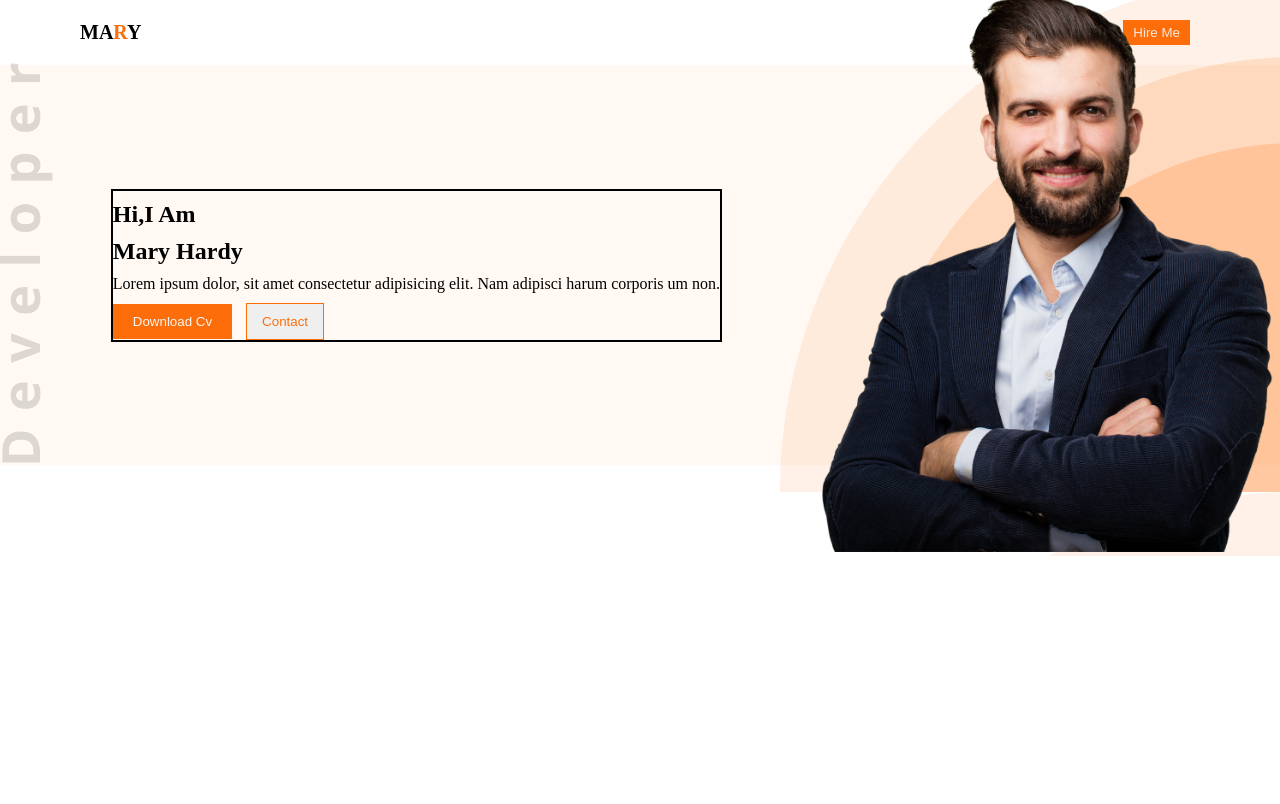
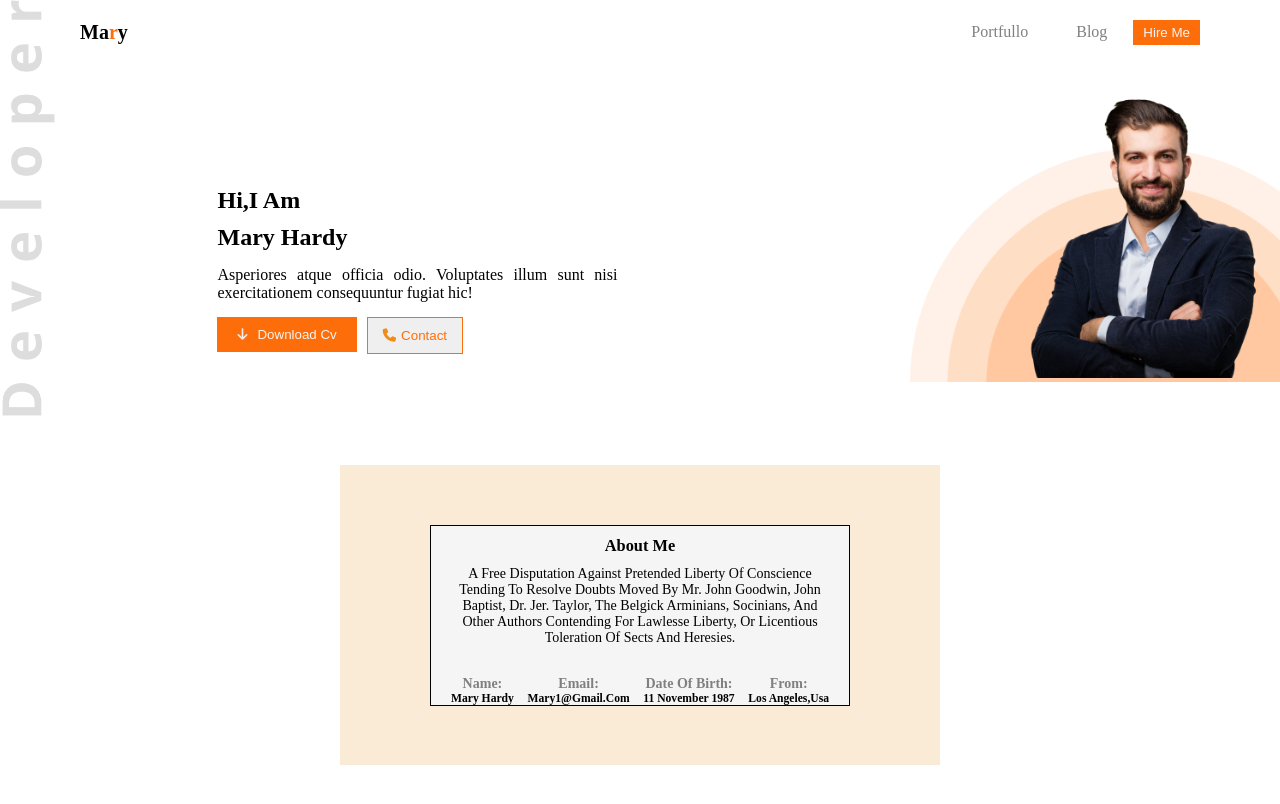
Before and after one commit to asik247/dev-project, a plain HTML site: page index.html in a window 1280 px wide. Drawn offline with Linux system fonts and the light colour scheme.

Commit message:
2nd commit

```diff
--- a/index.html
+++ b/index.html
@@ -5,6 +5,8 @@
     <meta charset="UTF-8">
     <meta name="viewport" content="width=device-width, initial-scale=1.0">
     <title>my first protfullo website</title>
+    <!-- fontawsome link -->
+   <link rel="stylesheet" href="https://cdnjs.cloudflare.com/ajax/libs/font-awesome/6.7.2/css/all.min.css" integrity="sha512-Evv84Mr4kqVGRNSgIGL/F/aIDqQb7xQ2vcrdIwxfjThSH8CSR7PBEakCr51Ck+w+/U6swU2Im1vVX0SVk9ABhg==" crossorigin="anonymous" referrerpolicy="no-referrer" />
     <link rel="stylesheet" href="style.css">
 </head>
 
@@ -18,11 +20,13 @@
             <ul>
                 <li><a href="#">portfullo</a></li>
                 <li><a href="#">blog</a></li>
-                <li><a href="#"><button>hire me</button></a></li>
+                <!-- <li><a href="#"><button>hire me</button></a></li> -->
+                <button>hire me</button>
             </ul>
         </nav>
     </header>
     <!-- headder code end -->
+     <!-- main code start -->
     <main>
         <!-- hero are code -->
          <section>
@@ -33,18 +37,59 @@
                 <div class="title">
                     <h2>hi,i am</h2>
                     <h1>Mary hardy</h1>
-                    <p>Lorem ipsum dolor, sit amet consectetur adipisicing elit. Nam adipisci harum corporis um non.</p>
+                    <p>Asperiores atque officia odio. Voluptates illum sunt nisi exercitationem consequuntur fugiat hic!</p>
                    <div class="btnDiv">
-                      <button class="btn">Download cv</button>
-                    <button class="btn_1">contact</button>
+                       <!-- icon -->
+                       <div class="btn_00">
+
+                      <button class="btn"> <i class="fa-solid fa-arrow-down"></i>Download cv</button>
+                       </div>
+                      <!-- icon -->
+
+                       <div class="btn_11">  <button class="btn_1"> <i class="fa-solid fa-phone"></i>contact</button>
                    </div>
-
+                        </div>
                 </div>
                 <div class="picture">
                     <img src="images/hardy.png" alt="">
                 </div>
             </div>
          </section>
+         <!-- hero area end -->
+
+         <!-- About Section Code start here -->
+          <section>
+            <div class="about">
+                <div class="aboutChild">
+                    <h3>about me</h3>
+                    <p>A free disputation against pretended liberty of conscience tending to resolve doubts moved by Mr. John Goodwin, John Baptist, Dr. Jer. Taylor, the Belgick Arminians, Socinians, and other authors contending for lawlesse liberty, or licentious toleration of sects and heresies.</p>
+
+                    <!-- details line name  -->
+                     <div class="aboutUs">
+                        <div class="name">
+                             <h4>name:</h4>
+                            <h5>mary hardy</h5>
+                        </div>
+                        <div class="email">
+                            <h4>email:</h4>
+                        <h5>mary1@gmail.com</h5>
+                        </div>
+                        <div class="birth">
+                            <h4>date of birth:</h4>
+                            <h5>11 november 1987</h5>
+                        </div>
+                        <div class="from">
+                            <h4>from:</h4>
+                            <h5>los angeles,usa</h5>
+                        </div>
+
+
+                        </div>
+
+
+                </div>
+            </div>
+          </section>
     </main>
     <footer>
 
--- a/style.css
+++ b/style.css
@@ -13,7 +13,8 @@ nav{
 .logo h2{
     font-size: 20px;
     font-weight: 800;
-    text-transform: uppercase;
+    text-transform: capitalize;
+    cursor: pointer;
 }
 .logo span{
     color: #FD6E0A;
@@ -28,15 +29,25 @@ ul li a{
     text-transform: capitalize;
     color: gray;
     font-size: 16px;
+    padding: 7px 12px;
+    transition: 0.5s;
 
 }
-ul li a button{
+ul li a:hover{
+    background-color: antiquewhite;
+}
+ul  button{
     padding: 5px 10px;
     color: whitesmoke;
     text-transform: capitalize;
     background-color: #FD6E0A;
     /* border-radius: 5px; */
     border: none;
+    cursor: pointer;
+    transition: 0.5s;
+}
+ul button:hover{
+    color: black;
 }
 /* hero area code */
 .heroArea{
@@ -45,14 +56,19 @@ ul li a button{
     align-items: center;
     width: 100%;
     height: 50vh;
-    background-color: #FFF8F3;
+    /* background-color: #b36228; */
+    /* background-color: antiquewhite; */
 }
 .extraTitle img{
-    height: 50vh;
+   height: 52vh;
+   margin-top: -110px;
 }
 .title{
-    border: 2px solid black;
+    /* border: 2px solid black; */
     text-align: justify;
+    width: 400px;
+    margin-left: -130px;
+
 }
 .title h1{
     font-weight: 800;
@@ -64,11 +80,12 @@ text-transform: capitalize;
 margin: 10px 0;
 }
 .title p{
-margin: 10px 0;
+margin:15px 0;
+word-spacing:0px;
 }
 .btnDiv{
-    display: inline-block;
 
+    display: flex;
 }
 .btn{
     padding: 10px 20px;
@@ -76,18 +93,92 @@ margin: 10px 0;
     text-transform: capitalize;
     background-color:#FD6E0A;
     border: none;
+    cursor: pointer;
      /* margin: 0 10px; */
 }
+
+.btn_00 i{
+    color: rgb(245, 235, 235);
+    /* margin: 10px 5px; */
+    margin-right: 10px;
+
+}
+.btn_11 i{
+    color: rgb(240, 140, 26);
+    margin-right: 5px;
+}
+
 .btn_1{
     border: 1px solid #FD6E0A;
     color: #FD6E0A;
     text-transform: capitalize;
      margin: 0 10px;
      padding: 10px 15px;
+     cursor: pointer;
 }
 .picture{
     background-image: url(images/header_bg.png);
+    background-size: cover;
+    /* background-position: center; */
+     background-repeat: no-repeat;
+     padding-left: 100px;
+
 }
 .picture img{
-    width: 500px;
+    width: 250px;
+    margin-right: 20px;
+    margin-top: -60px;
 }
+
+/* About section style  */
+.about{
+    background-color: antiquewhite;
+    /* margin-top: 20px; */
+    width: 600px;
+    margin: 0 auto;
+    height: 300px;
+    padding: 60px 0;
+    margin-bottom: 50px;
+    /* height: 400px; */
+}
+.aboutChild{
+    border: 1px solid black;
+    width:420px;
+   margin:auto auto;
+   text-align: center;
+   background-color: whitesmoke;
+   font-size:14px;
+   /* padding: 10px; */
+
+}
+.aboutChild h3{
+    margin: 10px 0;
+    text-transform: capitalize;
+}
+.aboutChild p{
+margin-bottom: 30px;
+margin:10px 20px;
+text-transform: capitalize;
+
+}
+.aboutUs{
+   /* display: inline-block; */
+   /* border: 1px solid green; */
+   display: flex;
+   justify-content: space-between;
+   align-items: center;
+   /* margin: 0 20px; */
+   margin-top: 30px;
+   padding: 0 20px;
+
+}
+.aboutUs h4{
+    color: gray;
+    text-transform: capitalize;
+}
+.aboutUs h5{
+    text-transform: capitalize;
+}
+.name{
+    display: block;
+}
```
